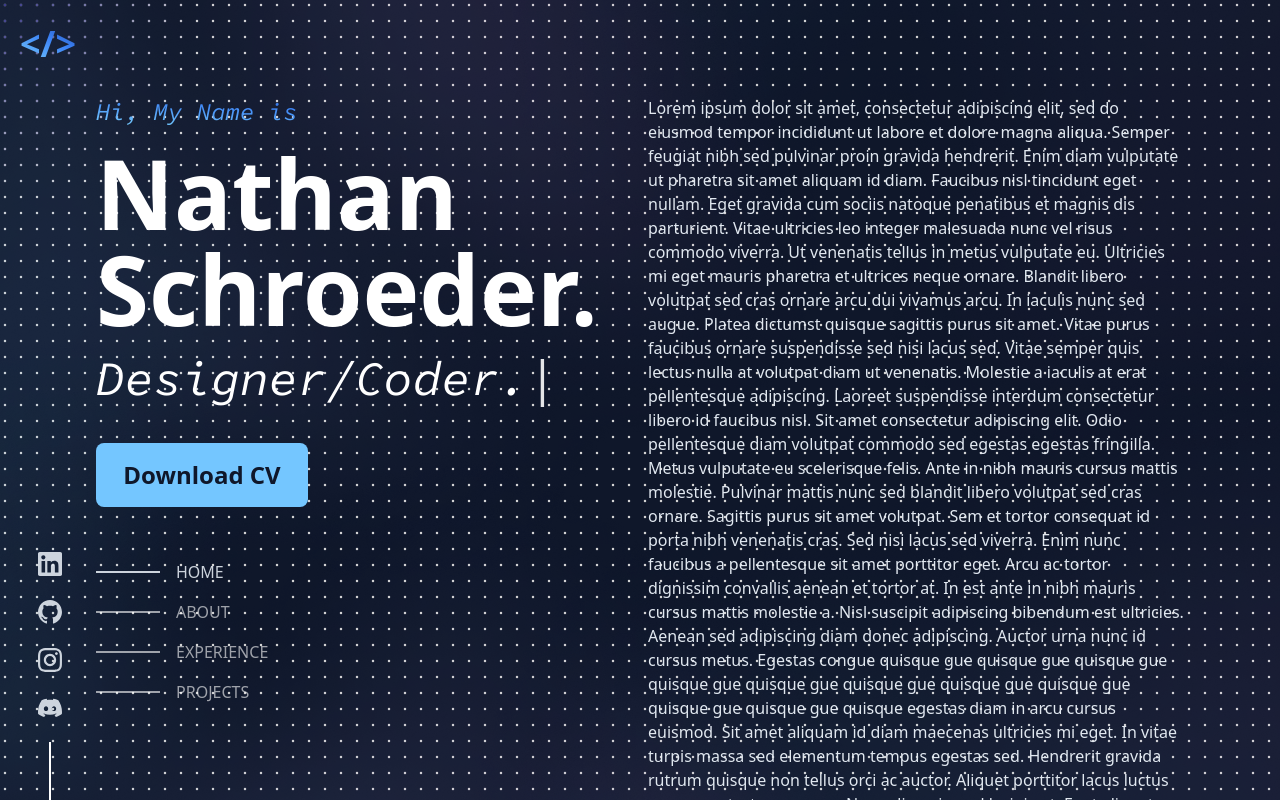
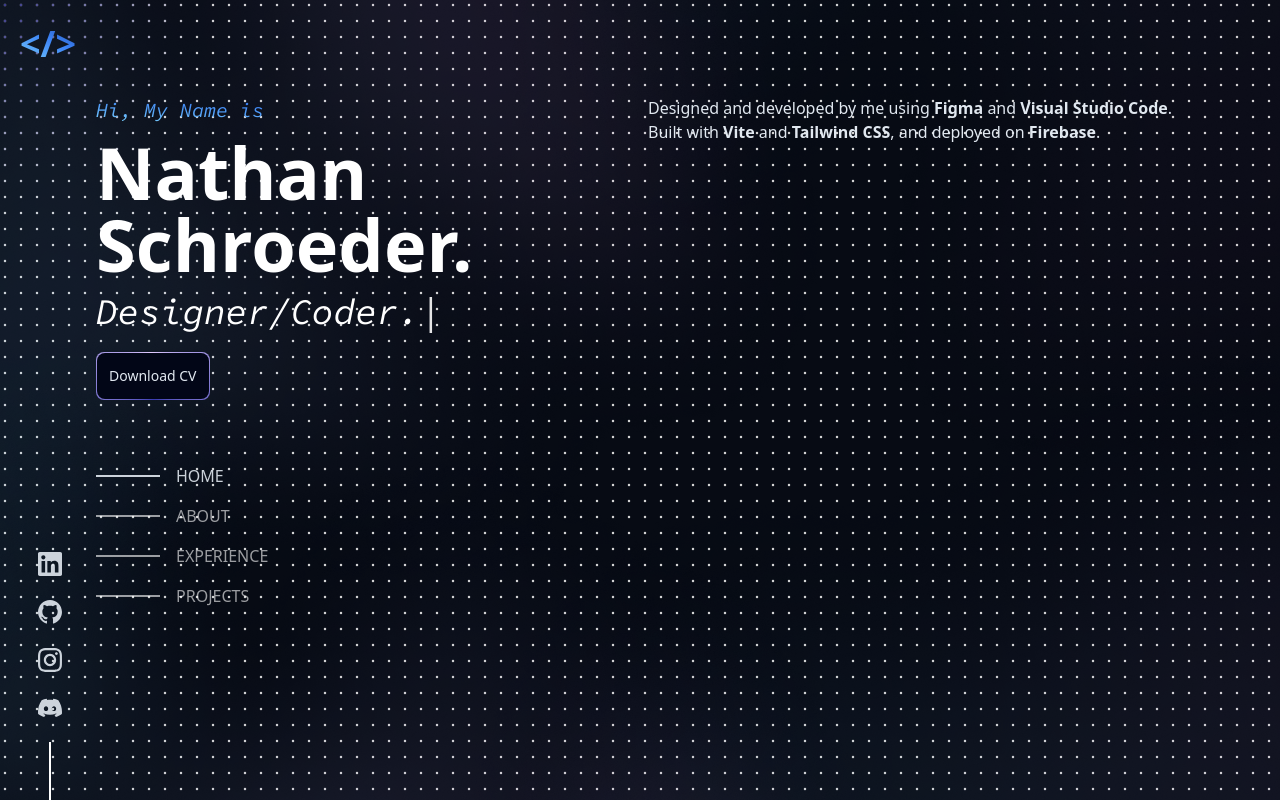
Before and after one commit to SchroederNathan/portfolio, a React (Vite) app: page / in a window 1280 px wide. Built offline with nearby package versions, Linux system fonts and the light colour scheme.

Commit message:
Added linkn function to add styling when a link is hovered

```diff
--- a/src/App.tsx
+++ b/src/App.tsx
@@ -32,6 +32,14 @@ const line = (title: string) => {
   );
 };
 
+const link = (url: string, title: string) => {
+  return (
+    <a href={url} className="font-bold transition-colors hover:bg-gradient-to-tr hover:from-sky-300 hover:via-blue-500 hover:to-blue-900 hover:bg-clip-text hover:text-transparent">
+      {title}
+    </a>
+  );
+};
+
 function App() {
   const [count, setCount] = useState(0);
 
@@ -42,36 +50,40 @@ function App() {
           <div className="mx-auto min-h-screen max-w-screen-xl px-6 py-12 font-sans md:px-12 md:py-20 lg:px-24 lg:py-0">
             <div className="lg:flex lg:justify-between lg:gap-4">
               <header className="lg:sticky lg:top-0 lg:flex lg:max-h-screen lg:w-1/2 lg:flex-col lg:justify-between lg:py-24">
-                  <p className=" text-2xl max-sm:text-lg italic font-source-code-pro bg-gradient-to-tr from-sky-300 via-blue-500 to-blue-900 bg-clip-text text-transparent text-left">
+                <div className="my-auto">
+                  <p className=" text-xl max-sm:text-lg italic font-source-code-pro bg-gradient-to-tr from-sky-300 via-blue-500 to-blue-900 bg-clip-text text-transparent text-left">
                     Hi, My Name is
                   </p>
-                  <h1 className="mt-3 mb-3 font-semibold text-white text-8xl max-sm:text-6xl text-left">
+                  <h1 className="mt-3 mb-3 font-semibold text-white text-7xl max-sm:text-6xl text-left">
                     Nathan
                     <br /> Schroeder.
                   </h1>
-                  <p className="text-5xl max-sm:text-3xl mb-5 text-white italic font-source-code-pro text-left">
+                  <p className="text-4xl max-sm:text-3xl mb-5 text-white italic font-source-code-pro text-left">
                     <ReactTyped strings={["Designer/Coder."]} typeSpeed={100} />
                   </p>
-                  <button className="mt-4 max-sm:mt-2 w-[212px] max-sm:w-[160px] h-[64px] max-sm:h-[52px] text-2xl max-sm:text-lg font-semibold bg-accent text-custom-dark rounded-lg">
+                  <button className="relative inline-flex h-12 overflow-hidden rounded-lg p-[1px] focus:outline-none focus:ring-2 focus:ring-slate-400 focus:ring-offset-2 focus:ring-offset-slate-50">
+  <span className="absolute inset-[-1000%] animate-[spin_2s_linear_infinite] bg-[conic-gradient(from_90deg_at_50%_50%,#E2CBFF_0%,#393BB2_50%,#E2CBFF_100%)]" />
+  <span className="inline-flex h-full w-full cursor-pointer items-center justify-center rounded-lg bg-slate-950 px-3 py-1 text-sm font-medium text-mtext-white backdrop-blur-3xl">
     Download CV
+  </span>
 </button>
-
-                  {/* Nav headers */}
-                  <nav className="flex flex-col gap-4 mt-12 items-start max-sm:hidden">
+                  <nav className="flex flex-col gap-4 mt-16 max-sm:hidden">
                     {lineActive("HOME")}
                     {line("ABOUT")}
                     {line("EXPERIENCE")}
                     {line("PROJECTS")}
                   </nav>
+                </div>
+                {/* Nav headers */}
+
               </header>
 
 
               <main className="pt-24 lg:w-1/2 lg:py-24">
-                  <p className="text-mtext-white mb-16 scroll-mt-16 md:mb-24 lg:mb-36 lg:scroll-mt-24">Lorem ipsum dolor sit amet, consectetur adipiscing elit, sed do eiusmod tempor incididunt ut labore et dolore magna aliqua. Semper feugiat nibh sed pulvinar proin gravida hendrerit. Enim diam vulputate ut pharetra sit amet aliquam id diam. Faucibus nisl tincidunt eget nullam. Eget gravida cum sociis natoque penatibus et magnis dis parturient. Vitae ultricies leo integer malesuada nunc vel risus commodo viverra. Ut venenatis tellus in metus vulputate eu. Ultricies mi eget mauris pharetra et ultrices neque ornare. Blandit libero volutpat sed cras ornare arcu dui vivamus arcu. In iaculis nunc sed augue. Platea dictumst quisque sagittis purus sit amet. Vitae purus faucibus ornare suspendisse sed nisi lacus sed. Vitae semper quis lectus nulla at volutpat diam ut venenatis. Molestie a iaculis at erat pellentesque adipiscing. Laoreet suspendisse interdum consectetur libero id faucibus nisl. Sit amet consectetur adipiscing elit. Odio pellentesque diam volutpat commodo sed egestas egestas fringilla.
-
-                    Metus vulputate eu scelerisque felis. Ante in nibh mauris cursus mattis molestie. Pulvinar mattis nunc sed blandit libero volutpat sed cras ornare. Sagittis purus sit amet volutpat. Sem et tortor consequat id porta nibh venenatis cras. Sed nisi lacus sed viverra. Enim nunc faucibus a pellentesque sit amet porttitor eget. Arcu ac tortor dignissim convallis aenean et tortor at. In est ante in nibh mauris cursus mattis molestie a. Nisl suscipit adipiscing bibendum est ultricies. Aenean sed adipiscing diam donec adipiscing.
-
-                    Auctor urna nunc id cursus metus. Egestas congue quisque gue quisque gue quisque gue quisque gue quisque gue quisque gue quisque gue quisque gue quisque gue quisque gue quisque egestas diam in arcu cursus euismod. Sit amet aliquam id diam maecenas ultricies mi eget. In vitae turpis massa sed elementum tempus egestas sed. Hendrerit gravida rutrum quisque non tellus orci ac auctor. Aliquet porttitor lacus luctus accumsan tortor posuere. Non odio euismod lacinia at. Eget aliquet nibh praesent tristique magna. Sit amet porttitor eget dolor. Amet justo donec enim diam vulputate ut. At imperdiet dui accumsan sit amet nulla facilisi morbi tempus. In hendrerit gravida rutrum quisque non tellus orci. Amet porttitor eget dolor morbi.</p>
+                <p className="text-mtext-white mb-16 scroll-mt-16 md:mb-24 lg:mb-36 lg:scroll-mt-24">
+                Designed and developed by me using {link("figma.com", "Figma")} and {link("https://code.visualstudio.com/", "Visual Studio Code")}.
+                Built with {link("https://vitejs.dev/", "Vite")} and {link("https://tailwindcss.com/", "Tailwind CSS")}, and deployed on {link("https://firebase.google.com/", "Firebase")}.
+                </p>
               </main>
             </div>
           </div>
--- a/tailwind.config.js
+++ b/tailwind.config.js
@@ -39,7 +39,7 @@ module.exports = {
         },
       },
       colors: {
-        'custom-dark': '#0F172A',
+        'custom-dark': '#070B14',
         'accent': '#74C6FF',
         'mtext-white': '#E1E8F0',
       },
```
Lines whose indentation alone changed are shown as unchanged.
